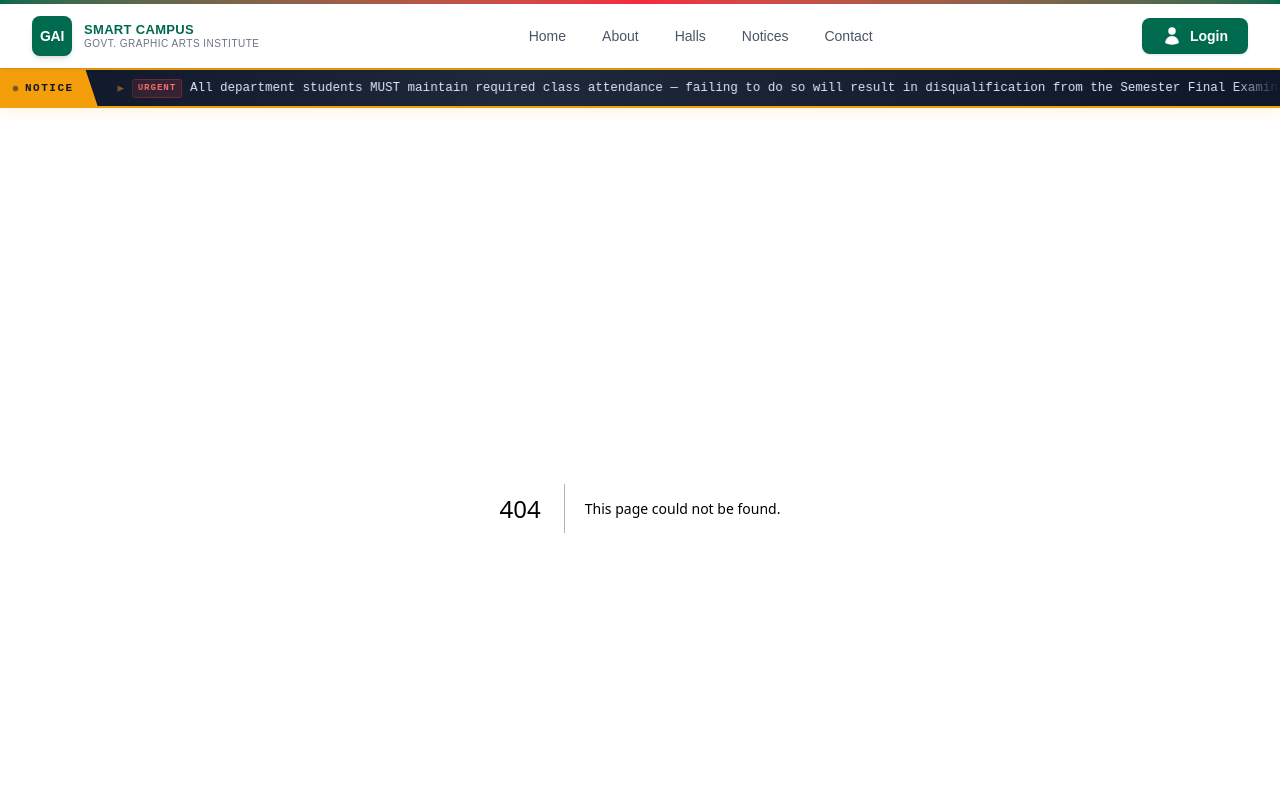
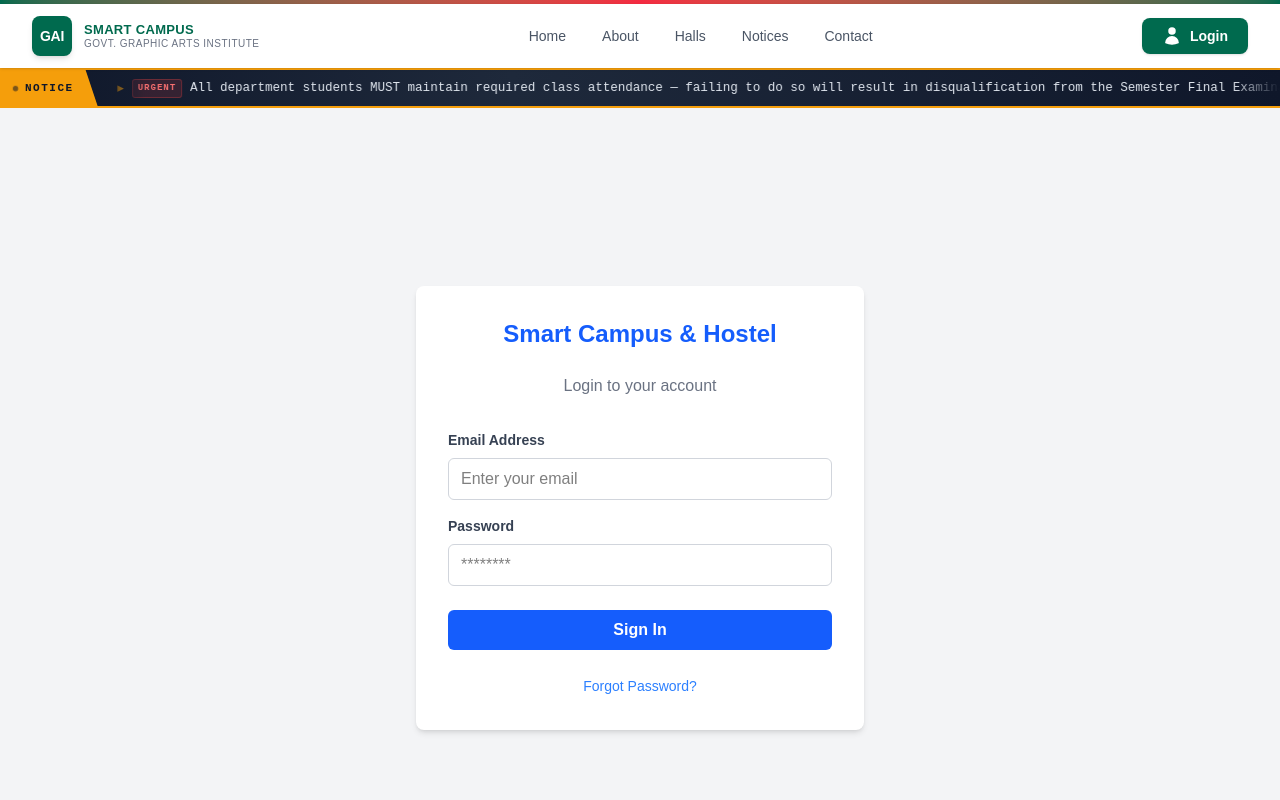
Before and after one commit to ArifulIslam016/SmartCampus-HallManagement, a Next.js app: page /login in a window 1280 px wide. Before the commit this address had no page. Shown: the top 800 px of the page. Built offline with nearby package versions, Linux system fonts and the light colour scheme.

Commit message:
Login page added

```diff
--- /dev/null
+++ b/src/app/login/page.jsx
@@ -0,0 +1,70 @@
+"use client";
+
+import React, { useState } from 'react';
+
+const LoginPage = () => {
+  const [email, setEmail] = useState('');
+  const [password, setPassword] = useState('');
+
+  const handleLogin = (e) => {
+    e.preventDefault();
+    // এখানে আপনার অথেন্টিকেশন লজিক যোগ করবেন
+    console.log("Login Attempt:", { email, password });
+  };
+
+  return (
+    <div className="min-h-screen flex items-center justify-center bg-gray-100">
+      <div className="bg-white p-8 rounded-lg shadow-md w-full max-w-md">
+        <h2 className="text-2xl font-bold mb-6 text-center text-blue-600">
+          Smart Campus & Hostel
+        </h2>
+        <p className="text-center text-gray-500 mb-8">Login to your account</p>
+
+        <form onSubmit={handleLogin}>
+          <div className="mb-4">
+            <label className="block text-gray-700 text-sm font-bold mb-2">
+              Email Address
+            </label>
+            <input
+              type="email"
+              className="w-full px-3 py-2 border border-gray-300 rounded-md focus:outline-none focus:ring-2 focus:ring-blue-500 text-black"
+              placeholder="Enter your email"
+              value={email}
+              onChange={(e) => setEmail(e.target.value)}
+              required
+            />
+          </div>
+
+          <div className="mb-6">
+            <label className="block text-gray-700 text-sm font-bold mb-2">
+              Password
+            </label>
+            <input
+              type="password"
+              className="w-full px-3 py-2 border border-gray-300 rounded-md focus:outline-none focus:ring-2 focus:ring-blue-500 text-black"
+              placeholder="********"
+              value={password}
+              onChange={(e) => setPassword(e.target.value)}
+              required
+            />
+          </div>
+
+          <button
+            type="submit"
+            className="w-full bg-blue-600 text-white font-bold py-2 px-4 rounded-md hover:bg-blue-700 transition duration-300"
+          >
+            Sign In
+          </button>
+        </form>
+
+        <div className="mt-6 text-center">
+          <a href="#" className="text-sm text-blue-500 hover:underline">
+            Forgot Password?
+          </a>
+        </div>
+      </div>
+    </div>
+  );
+};
+
+export default LoginPage;
```
